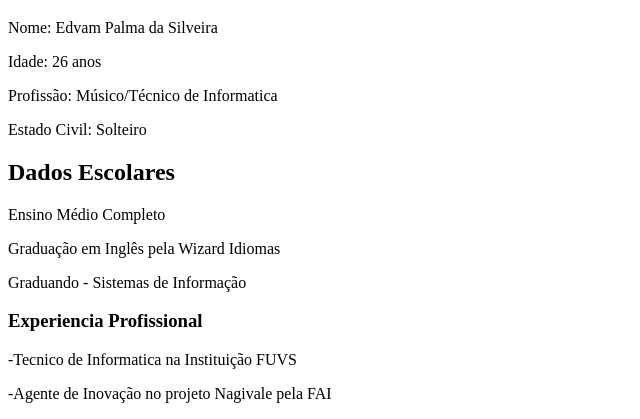
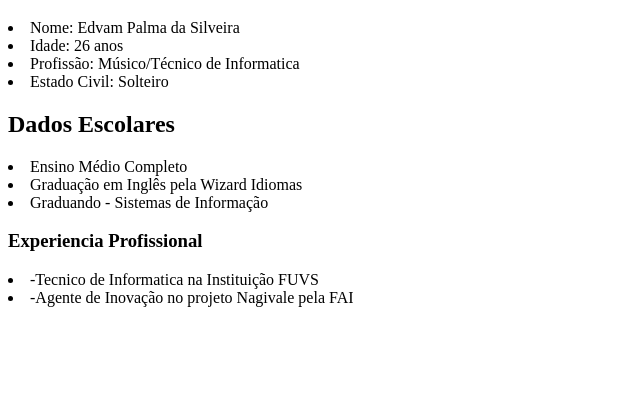
Before and after one commit to edvampalma6/curriculum-vitae-edvam, a plain HTML site: page Index.html in a window 1280 px wide. Shown: the part 507-926 px from the top of the page, without its empty margins (0-640 px from the left). After the commit the page ends 822 px from the top, so only its background shows below. Drawn offline with Linux system fonts and the light colour scheme.

Commit message:
second commit

```diff
--- a/Index.html
+++ b/Index.html
@@ -11,25 +11,25 @@
 <h1> Dados Pessoais </h1>
 
 <body>
-    <p>Nome: Edvam Palma da Silveira</p>
-    <p>Idade: 26 anos</p>
-    <p>Profissão: Músico/Técnico de Informatica</P>
-    <p>Estado Civil: Solteiro</p>
+    <li>Nome: Edvam Palma da Silveira</li>
+    <li>Idade: 26 anos</li>
+    <li>Profissão: Músico/Técnico de Informatica</li>
+    <li>Estado Civil: Solteiro</li>
 
 </body>
 <h2>Dados Escolares</h2>
 
 <body>
-    <p>Ensino Médio Completo</p>
-    <p>Graduação em Inglês pela Wizard Idiomas</P
-    <p>Graduando - Sistemas de Informação</p>
+    <li>Ensino Médio Completo</li>
+    <li>Graduação em Inglês pela Wizard Idiomas</li>
+    <li>Graduando - Sistemas de Informação</li>
 
 </body>
 <h3>Experiencia Profissional </h3>
 
 <body>
-    <p>-Tecnico de Informatica na Instituição FUVS</p>
-    <p>-Agente de Inovação no projeto Nagivale pela FAI</p>
+    <li>-Tecnico de Informatica na Instituição FUVS</li>
+    <li>-Agente de Inovação no projeto Nagivale pela FAI</li>
 
 </body>
 
```
